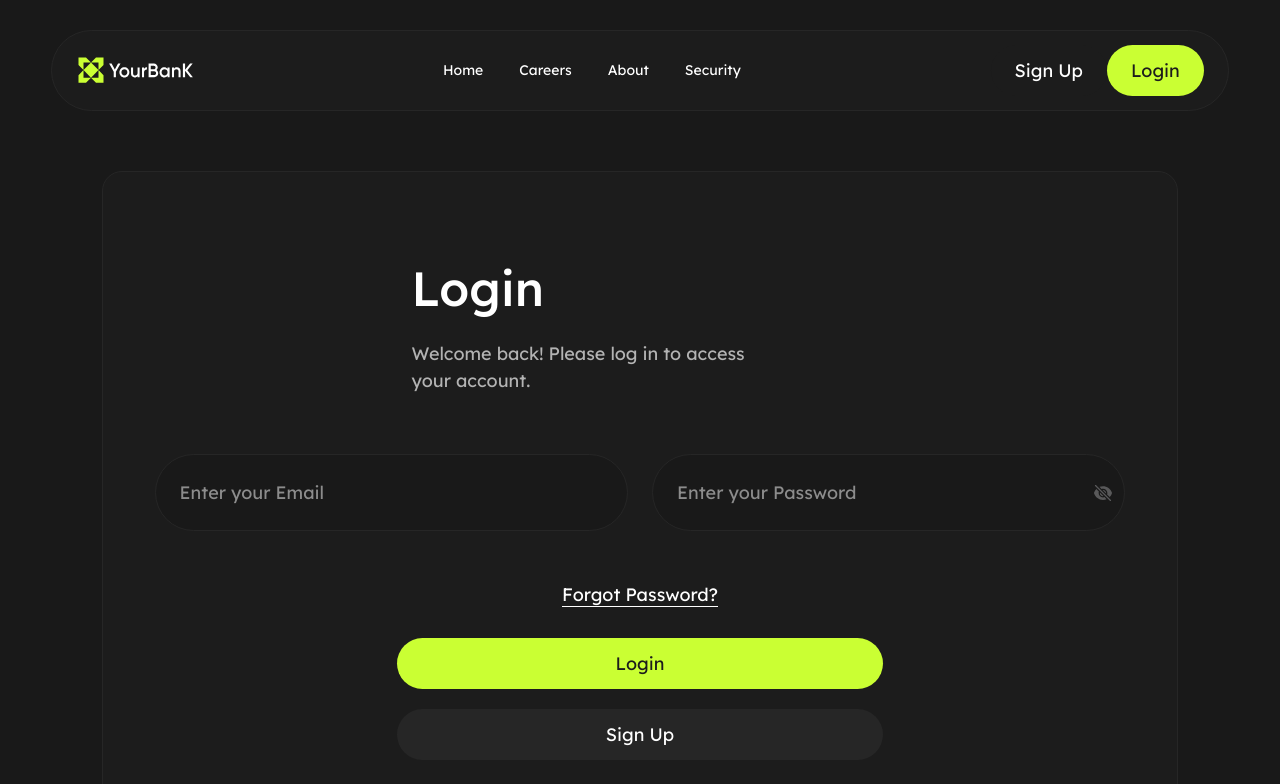
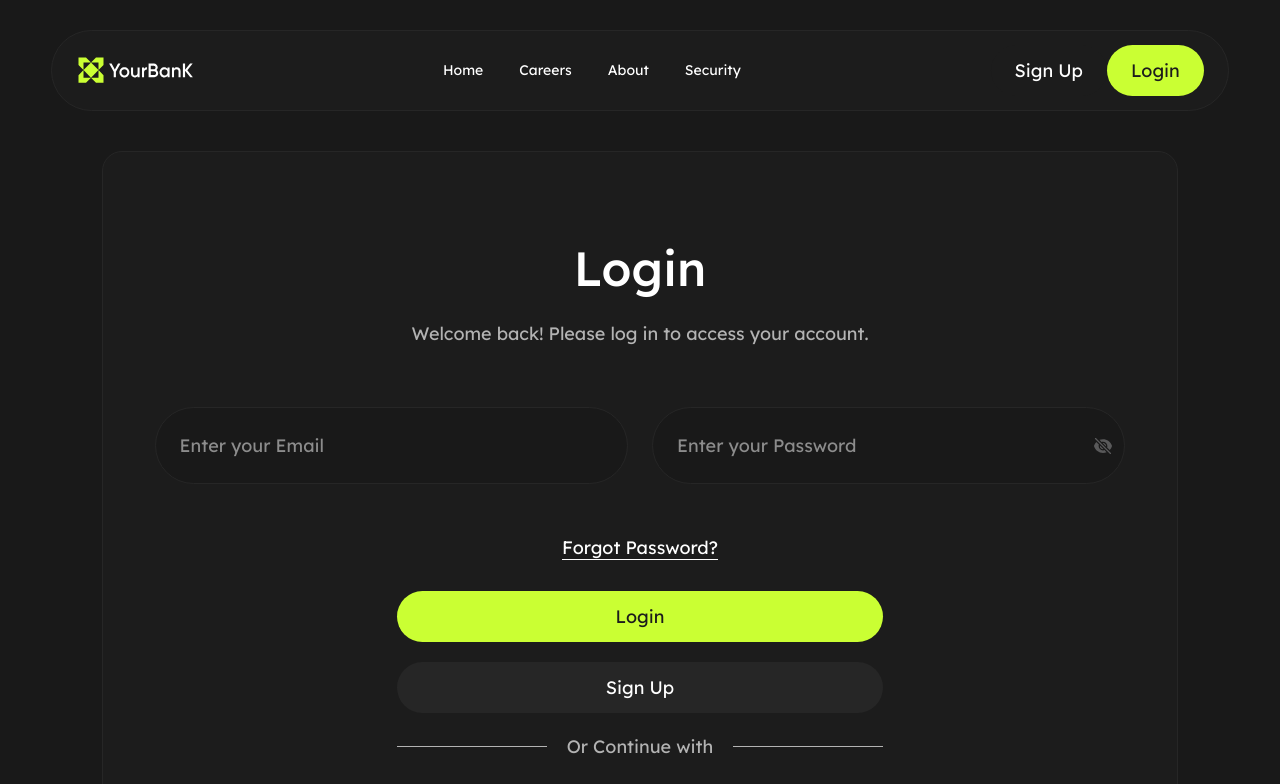
Before and after one commit to FarhadNagiyev/Banking-Company-Website, a Next.js app: page /auth/login in a window 1280 px wide. Shown: the top 784 px of the page. Built offline with nearby package versions, Linux system fonts and the light colour scheme.

Commit message:
fix(AuthSection): fix section header style

```diff
--- a/src/components/ui/SectionHeader/index.tsx
+++ b/src/components/ui/SectionHeader/index.tsx
@@ -4,10 +4,11 @@ import React from 'react';
 type SectionHeadingProps = {
     heading: string;
     description: string;
+    descriptionStyle?: string;
     className?: string;
 };
 
-function SectionHeader({ heading, description, className }: SectionHeadingProps) {
+function SectionHeader({ heading, description, descriptionStyle, className }: SectionHeadingProps) {
     function splitTwoWords(input: string): [string, string | null] {
         // Find the first space in the string
         const spaceIndex = input.indexOf(' ');
@@ -31,7 +32,7 @@ function SectionHeader({ heading, description, className }: SectionHeadingProps)
             cn(
                 "flex",
                 "flex-col",
-                "lg:justify-start justify-center   items-center lg:items-start",
+                "lg:justify-start justify-center  items-center lg:items-start",
                 "2xl:gap-[14px]",
                 "gap-[10px]",
                 className
@@ -44,7 +45,7 @@ function SectionHeader({ heading, description, className }: SectionHeadingProps)
                     <div className='text-green-60'>{secondWord}</div>
                 )}
             </h3>
-            <p className='text-grey-70 fluid-18 max-w-4/5 lg:text-left justify-center items-center text-center'>
+            <p className={cn('text-grey-70 fluid-18 max-w-4/5 lg:text-left justify-center items-center text-center', descriptionStyle)}>
                 {description}
             </p>
         </div>
--- a/src/features/AuthSection/AuthSection.container.tsx
+++ b/src/features/AuthSection/AuthSection.container.tsx
@@ -10,7 +10,7 @@ type AuthSectionProps = {
 }
 function AuthSection({ children }: AuthSectionProps) {
     return (
-        <div className="custom-flex-center custom-container 2xl:my-[100px] md:my-[60px] space-y-[60px] 2xl:space-y-[100px]">
+        <div className="custom-flex-center custom-container my-[clamp(30px,5vh,100px)]">
             <section className="flex flex-col items-center text-center justify-center custom-container
                                 2xl:py-[100px] md:py-[80px] py-[30px]
                                 2xl:space-y-[80px] md:space-y-[60px] space-y-[40px]
--- a/src/features/AuthSection/ui/AuthSectionHeading/index.tsx
+++ b/src/features/AuthSection/ui/AuthSectionHeading/index.tsx
@@ -9,18 +9,20 @@ function AuthSectionHeading() {
     const heading =
         path === "/auth/signup" ? content.SignupHeading :
             path === "/auth/login" ? content.LoginHeading :
-                "Welcome to Authentication"; // `/auth` için varsayılan başlık
+                "Welcome to Authentication";
 
     const description =
         path === "/auth/signup" ? content.SignupDescription :
             path === "/auth/login" ? content.LoginDescription :
-                "Please select an authentication option."; // `/auth` için varsayılan açıklama
+                "Please select an authentication option.";
 
     return (
         <SectionHeader
+
             heading={heading}
             description={description}
-            className="items-center text-center 2xl:gap-[20px] md:gap-4 gap-2.5"
+            className="lg:justify-center  lg:items-center 2xl:gap-[20px] md:gap-4 gap-2.5"
+            descriptionStyle='flex items-center justify-center text-center max-w-full'
         />
     )
 }
```
